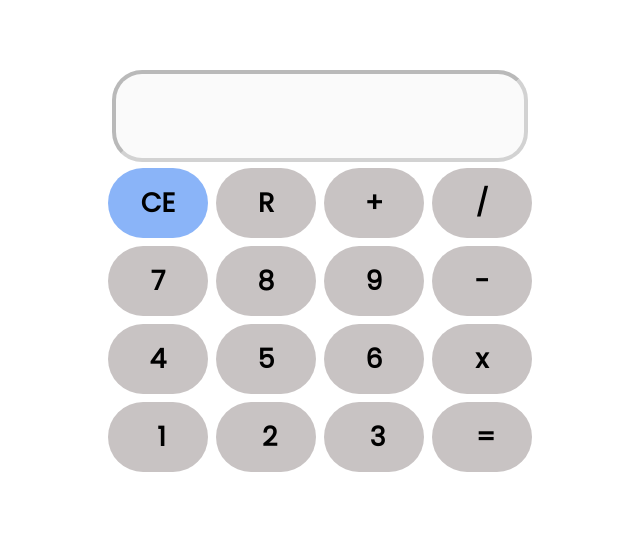
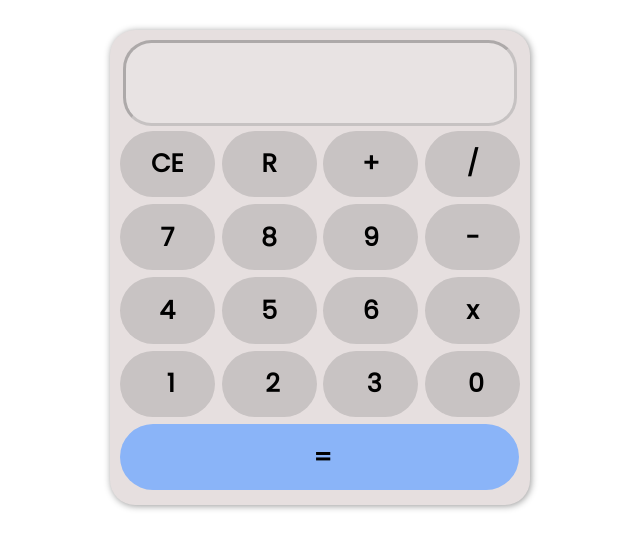
Before and after one commit to Tommaso1809/Calcolatrice-Online, a plain HTML site: page index.html in a window 1280 px wide. Shown: the part 97-646 px from the top of the page, without its empty margins (320-960 px from the left). Drawn offline with Linux system fonts and the light colour scheme.

Commit message:
Final 1.0

```diff
--- a/index.html
+++ b/index.html
@@ -18,6 +18,8 @@
 
     <h1 style="font-family:'Bebas Neue'; font-size:50px;">Calcolatrice Online</h1>
 
+	<div id="calc">
+
 		<form name="calcolatrice">
 
 
@@ -27,7 +29,7 @@
 
 			  <tr>
 
-            <td><input type="button" value="CE" onclick="cancella()"  class="btn" style="background-color:#8ab4f8"/></td>
+				<td><input type="button" value="CE" onclick="cancella()"  class="btn"/></td>
 				<td><input type="button"value="R" onclick="reset()" class="btn"/></td>
 				<td><input type="button"  value="+" onclick="stampaAschermo('+')"  class="btn"></td>
 				<td><input type="button"  value="/" onclick="stampaAschermo('/')"  class="btn"></td>
@@ -54,7 +56,13 @@
 				<td><input type="button"  value=" 1" onclick="stampaAschermo('1')"  class="btn"></td>
 				<td><input type="button"  value=" 2" onclick="stampaAschermo('2')"  class="btn"></td>
 				<td><input type="button" value=" 3" onclick="stampaAschermo('3')"  class="btn"></td>
-            <td><input type="button"  value=" =" onclick="calcola()"  class="btn"></td>
+				<td><input type="button"  value=" 0" onclick="stampaAschermo('0')"  class="btn"></td>
+			  </tr>
+
+			  <tr>
+
+				<td colspan="4"><input type="button"  value=" =" onclick="calcola()"  class="btn" style="background-color:#8ab4f8; width:210px;"></td>
+
 			  </tr>
 
 
@@ -63,7 +71,7 @@
 
 		</form>
 
-
+	</div>
 
     </center>
 
--- a/stile.css
+++ b/stile.css
@@ -30,7 +30,17 @@ body{
 }
 form{
 
-  padding:20px;
+  padding:0px;
 
-  zoom:2.0;
+  zoom:1.9;
 }
+
+#calc{
+
+	background-color:#E6DFDF;
+	width:fit-content;
+	padding:10px 5px;
+	box-shadow:1px 1px 7px #999;
+	margin:10px;
+	border-radius:25px;
+}
```
Lines whose indentation alone changed are shown as unchanged.
